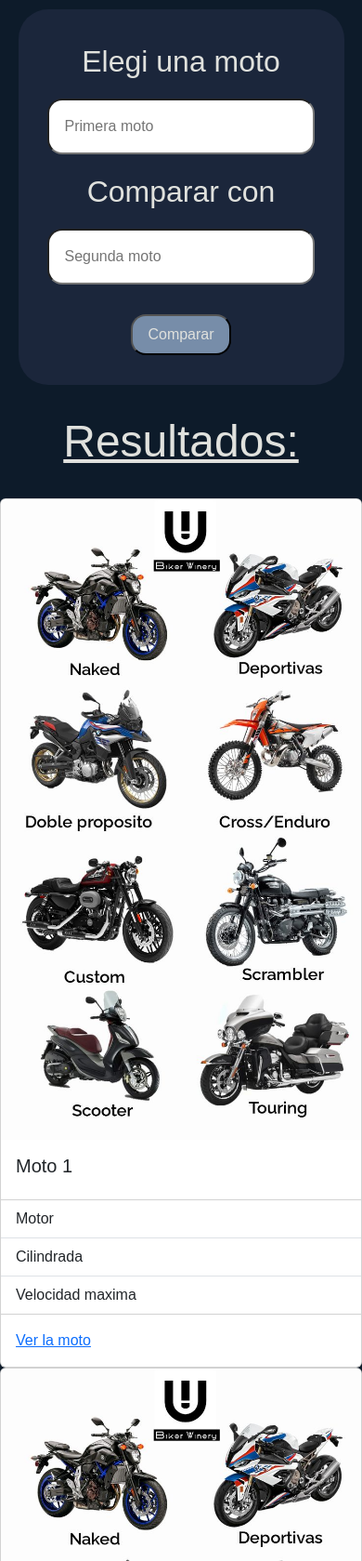
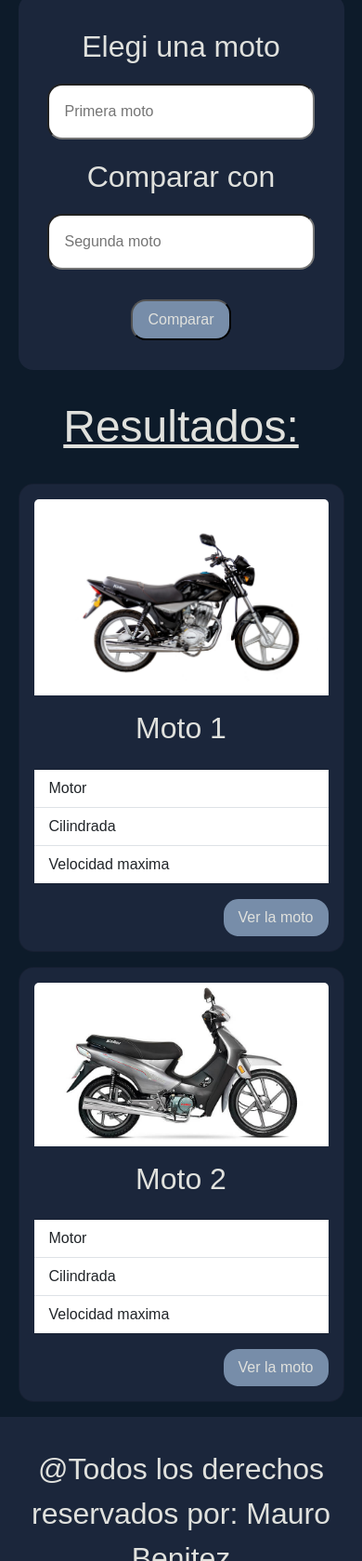
Before and after one commit to S4yMau/OnlyMotosARG, a plain HTML site: page pages/compare.html in a window 390 px wide. Shown: the part 321-2000 px from the top of the page at 93% size. Drawn offline with nearby package versions, Linux system fonts and the light colour scheme.

Commit message:
Primeros 2 HTMLs listo con sus elemtos bootstrap y las queries para tablet, faltan las queries para desktop y luego empezar a crear el resto de HTMLs

```diff
--- a/css/style.css
+++ b/css/style.css
@@ -45,6 +45,26 @@ body{
     color: #e0e1dd;
 }
 /* HEADER QUERIES */
+@media screen and (min-width:760px){
+    .acount__list{
+        display: flex;
+    }
+    .acount__items{
+        margin: 0 .5rem;
+        background-color: #778da9;
+        padding: .5rem 1rem;
+        border-radius: 1rem;
+    }
+    .acount__links{
+        text-decoration: none;
+    }
+    .nav__links{
+        margin: 0 .5rem;
+    }
+    .mobile-none{
+        display: block;
+    }
+}
 /* HEADER END */
 /* MAIN */
 .title{
@@ -73,6 +93,11 @@ body{
     padding: 1rem;
 }
 /* MAIN QUERIES */
+@media screen and (min-width:760px){
+    .title{
+        font-size: 5rem;
+    }
+}
 /* MAIN END */
 /* INFO */
 .info{
@@ -138,12 +163,18 @@ body{
     color: #e0e1dd;
     text-align: center;
     padding: 2rem;
+    font-size: 2rem;
 }
 /* FOOTER QUERIES */
+@media screen and (min-width:760px){
+    .footer__index{
+        font-size: 3rem;
+    }
+}
 /* FOOTER END */
 .nav__bootstrap{
     background-color: #778da9;
-    padding: 1rem;
+    padding: .5rem 1rem;
 }
 /* ------------------------------------------------------------------- */
 /* COMPARE HTML */
@@ -154,7 +185,11 @@ body{
     padding: 1rem 1rem 2rem 1rem;
     text-align: center;
     margin: 1rem auto;
-    border-radius: 2rem;
+    border-radius: 1rem;
+}
+.picker__container{
+    display:flex;
+    flex-direction: column;
 }
 .picker__label{
     color: #e0e1dd;
@@ -178,3 +213,26 @@ body{
     margin: 2rem;
     font-size: 3rem;
 }
+.result{
+    width: 90%;
+    margin: 1rem auto;
+}
+.result__card{
+    padding: 1rem;
+    background-color: #1b263b;
+    border-radius: 1rem;
+    display: flex;
+    flex-direction: column;
+}
+.result__title{
+    color: #e0e1dd;
+    font-size: 2rem;
+    text-align: center;
+}
+.card-link{
+    color: #e0e1dd;
+    text-decoration: none;
+}
+.card--margin{
+    margin-top: 1rem;
+}
--- a/pages/compare.html
+++ b/pages/compare.html
@@ -53,6 +53,7 @@
     </nav>
     <h1 class="title">@Only Motos ARG</h1>
     <main class="main__compare">
+        <div class="picker__container">
             <div class="picker">
                 <label for="motorbike1" class="picker__label">Elegi una moto</label>
                 <input type="search" id="motorbike1" class="picker__search" placeholder="Primera moto">
@@ -61,36 +62,37 @@
                 <label for="motorbike2" class="picker__label">Comparar con </label>
                 <input type="search" id="motorbike2" class="picker__search" placeholder="Segunda moto">
             </div>
+        </div>
         <input type="button" value="Comparar" class="info__button button--color-main btn-lg button-margin">
     </main>
     <h2 class="result__text">Resultados:</h2>
     <section class="result">
-        <div class="card" ">
-            <img src="../imgs/estilos.jpg" class="card-img-top" alt="...">
+        <div class="card result__card" >
+            <img src="../imgs/keller-stratus.jpg" class="card-img-top" alt="...">
             <div class="card-body">
-                <h5 class="card-title">Moto 1</h5>
+                <h5 class="card-title result__title">Moto 1</h5>
             </div>
             <ul class="list-group list-group-flush">
                 <li class="list-group-item">Motor</li>
                 <li class="list-group-item">Cilindrada</li>
                 <li class="list-group-item">Velocidad maxima</li>
             </ul>
-            <div class="card-body">
-                <a href="#" class="card-link">Ver la moto</a>
+            <div class="card-body info__button button--color-main">
+                <a href="#" class="card-link ">Ver la moto</a>
             </div>
         </div>
-        <div class="card" >
-            <img src="../imgs/estilos.jpg" class="card-img-top" alt="...">
+        <div class="card card--margin result__card" >
+            <img src="../imgs/keller-crono.jpg" class="card-img-top" alt="...">
             <div class="card-body">
-                <h5 class="card-title">Moto 2</h5>
+                <h5 class="card-title result__title">Moto 2</h5>
             </div>
             <ul class="list-group list-group-flush">
                 <li class="list-group-item">Motor</li>
                 <li class="list-group-item">Cilindrada</li>
                 <li class="list-group-item">Velocidad maxima</li>
             </ul>
-            <div class="card-body">
-                <a href="#" class="card-link">Ver la moto</a>
+            <div class="card-body info__button button--color-main">
+                <a href="#" class="card-link ">Ver la moto</a>
             </div>
         </div>
     </section>
```
Also changed, not shown: imgs/keller-crono.jpg (added), imgs/keller-stratus.jpg (added). Lines whose indentation alone changed are shown as unchanged.
